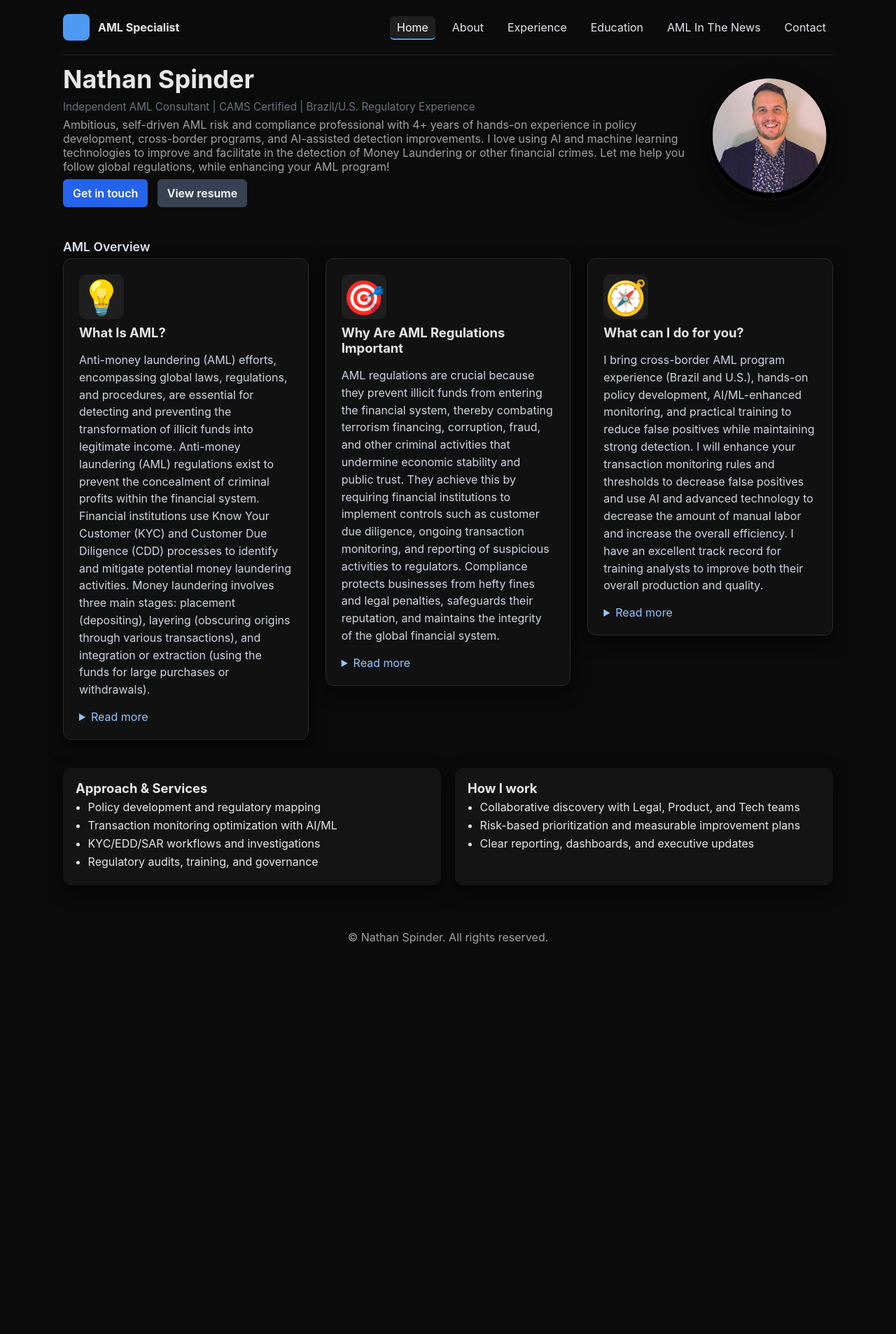
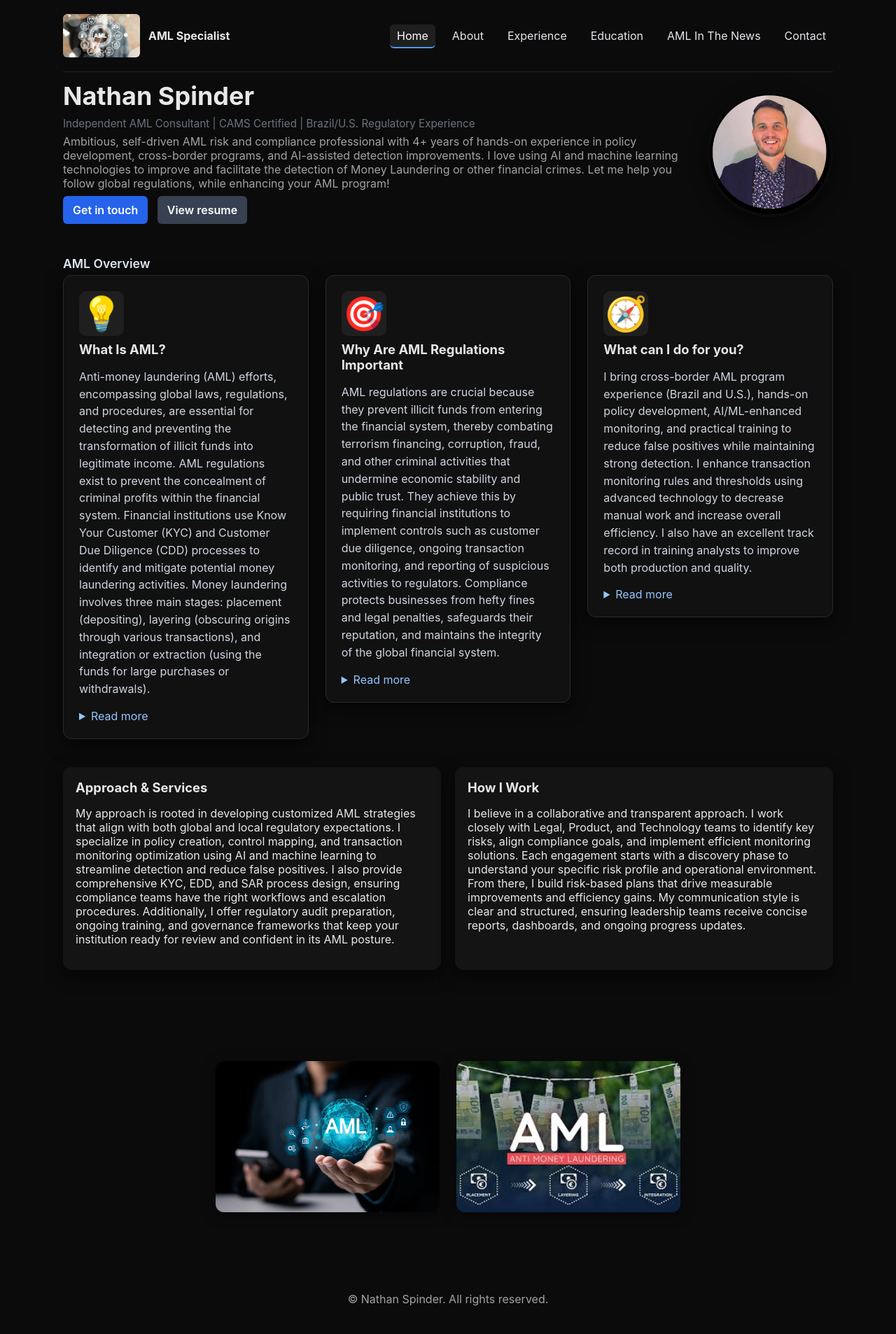
Before and after one commit to nspinder/My_Website, a plain HTML site: page index.html in a window 1280 px wide. Shown: the whole page at 70% size. Before the commit the page ends 1389 px from the top, so only its background shows below. Drawn offline with Linux system fonts and the light colour scheme.

Commit message:
Updates to my web pages

```diff
--- a/assets/css/styles.css
+++ b/assets/css/styles.css
@@ -21,7 +21,6 @@ a:hover { text-decoration: underline; }
 
 header { display: flex; align-items: center; justify-content: space-between; padding: 20px 0; position: sticky; top: 0; background: #0b0b0c; z-index: 10; border-bottom: 1px solid #222; }
 .brand { display: flex; align-items: center; gap: 12px; }
-.brand .logo { width: 38px; height: 38px; border-radius: 8px; background: var(--accent); display: inline-block; }
 nav ul { list-style: none; margin: 0; padding: 0; display: flex; gap: 14px; }
 nav a { padding: 6px 10px; border-radius: 6px; color: #e5e7eb; }
 nav a.active { background: #1f1f1f; color: #fff; border-bottom: 2px solid var(--accent); }
@@ -83,3 +82,32 @@ footer { text-align: center; padding: 24px 0; color: var(--muted); }
   .grid { grid-template-columns: 1fr; }
   .aml-grid { grid-template-columns: 1fr; }
 }
+
+/* --- Custom additions for AML images --- */
+.logo {
+  width: 110px;
+  height: auto;
+  border-radius: 6px;
+  object-fit: contain;
+  display: inline-block;
+}
+
+/* Gallery section for the two AML images */
+.image-gallery {
+  display: flex;
+  justify-content: center;
+  gap: 24px;
+  flex-wrap: wrap;
+  margin: 50px 0;
+}
+
+.gallery-img {
+  width: 320px;
+  border-radius: 12px;
+  box-shadow: 0 4px 20px rgba(0, 0, 0, 0.4);
+  transition: transform 0.3s ease;
+}
+
+.gallery-img:hover {
+  transform: scale(1.03);
+}
--- a/index.html
+++ b/index.html
@@ -9,7 +9,7 @@
 <body>
   <header class="container" role="navigation" aria-label="Main navigation">
     <div class="brand">
-      <span class="logo" aria-label="Site symbol"></span>
+      <img src="assets/AML logo.jpg" alt="AML Logo" class="logo" />
       <strong>AML Specialist</strong>
     </div>
     <nav aria-label="Main navigation">
@@ -32,7 +32,7 @@
           Independent AML Consultant | CAMS Certified | Brazil/U.S. Regulatory Experience
         </p>
         <p style="margin-top:6px;">
-          Ambitious, self-driven AML risk and compliance professional with 4+ years of hands-on experience in policy development, cross-border programs, and AI-assisted detection improvements. I love using AI and machine learning technologies to improve and facilitate in the detection of Money Laundering or other financial crimes. Let me help you follow global regulations, while enhancing your AML program!
+          Ambitious, self-driven AML risk and compliance professional with 4+ years of hands-on experience in policy development, cross-border programs, and AI-assisted detection improvements. I love using AI and machine learning technologies to improve and facilitate the detection of Money Laundering or other financial crimes. Let me help you follow global regulations, while enhancing your AML program!
         </p>
         <p style="margin-top:8px;">
           <a class="btn" href="contact.html" aria-label="Contact me" style="display:inline-block; padding:10px 14px; border-radius:6px; background:#2563eb; color:white; font-weight:600;">Get in touch</a>
@@ -43,7 +43,7 @@
       <img class="profile" src="assets/profile-nathan.jpg" alt="Nathan Spinder profile photo" loading="lazy" />
     </section>
 
-    <!-- Expanded AML Overview -->
+    <!-- AML Overview -->
     <section id="aml-overview" class="aml-overview" aria-label="AML overview">
       <div class="aml-overview-head" style="font-weight:600; color:#e2e8f0;">AML Overview</div>
       <div class="aml-grid" role="list">
@@ -51,7 +51,7 @@
           <div class="aml-thumb" aria-label="Idea icon">💡</div>
           <h3 style="margin:6px 0 6px;">What Is AML?</h3>
           <p>
-            Anti-money laundering (AML) efforts, encompassing global laws, regulations, and procedures, are essential for detecting and preventing the transformation of illicit funds into legitimate income. Anti-money laundering (AML) regulations exist to prevent the concealment of criminal profits within the financial system. Financial institutions use Know Your Customer (KYC) and Customer Due Diligence (CDD) processes to identify and mitigate potential money laundering activities. Money laundering involves three main stages: placement (depositing), layering (obscuring origins through various transactions), and integration or extraction (using the funds for large purchases or withdrawals).
+            Anti-money laundering (AML) efforts, encompassing global laws, regulations, and procedures, are essential for detecting and preventing the transformation of illicit funds into legitimate income. AML regulations exist to prevent the concealment of criminal profits within the financial system. Financial institutions use Know Your Customer (KYC) and Customer Due Diligence (CDD) processes to identify and mitigate potential money laundering activities. Money laundering involves three main stages: placement (depositing), layering (obscuring origins through various transactions), and integration or extraction (using the funds for large purchases or withdrawals).
           </p>
           <details style="margin-top:10px;">
             <summary style="cursor:pointer; color:#93c5fd;">Read more</summary>
@@ -75,7 +75,7 @@
           <div class="aml-thumb" aria-label="Helm icon">🧭</div>
           <h3 style="margin:6px 0 6px;">What can I do for you?</h3>
           <p>
-            I bring cross-border AML program experience (Brazil and U.S.), hands-on policy development, AI/ML-enhanced monitoring, and practical training to reduce false positives while maintaining strong detection. I will enhance your transaction monitoring rules and thresholds to decrease false positives and use AI and advanced technology to decrease the amount of manual labor and increase the overall efficiency. I have an excellent track record for training analysts to improve both their overall production and quality.
+            I bring cross-border AML program experience (Brazil and U.S.), hands-on policy development, AI/ML-enhanced monitoring, and practical training to reduce false positives while maintaining strong detection. I enhance transaction monitoring rules and thresholds using advanced technology to decrease manual work and increase overall efficiency. I also have an excellent track record in training analysts to improve both production and quality.
           </p>
           <details style="margin-top:10px;">
             <summary style="cursor:pointer; color:#93c5fd;">Read more</summary>
@@ -85,25 +85,27 @@
       </div>
     </section>
 
-    <!-- Optional lengthening sections to make the page longer -->
+    <!-- Approach & Services and How I Work (converted to paragraphs) -->
     <section class="grid" aria-label="Additional content" style="padding-top:0;">
       <div class="card">
         <h3>Approach & Services</h3>
-        <ul>
-          <li>Policy development and regulatory mapping</li>
-          <li>Transaction monitoring optimization with AI/ML</li>
-          <li>KYC/EDD/SAR workflows and investigations</li>
-          <li>Regulatory audits, training, and governance</li>
-        </ul>
+        <p>
+          My approach is rooted in developing customized AML strategies that align with both global and local regulatory expectations. I specialize in policy creation, control mapping, and transaction monitoring optimization using AI and machine learning to streamline detection and reduce false positives. I also provide comprehensive KYC, EDD, and SAR process design, ensuring compliance teams have the right workflows and escalation procedures. Additionally, I offer regulatory audit preparation, ongoing training, and governance frameworks that keep your institution ready for review and confident in its AML posture.
+        </p>
       </div>
+
       <div class="card">
-        <h3>How I work</h3>
-        <ul>
-          <li>Collaborative discovery with Legal, Product, and Tech teams</li>
-          <li>Risk-based prioritization and measurable improvement plans</li>
-          <li>Clear reporting, dashboards, and executive updates</li>
-        </ul>
+        <h3>How I Work</h3>
+        <p>
+          I believe in a collaborative and transparent approach. I work closely with Legal, Product, and Technology teams to identify key risks, align compliance goals, and implement efficient monitoring solutions. Each engagement starts with a discovery phase to understand your specific risk profile and operational environment. From there, I build risk-based plans that drive measurable improvements and efficiency gains. My communication style is clear and structured, ensuring leadership teams receive concise reports, dashboards, and ongoing progress updates.
+        </p>
       </div>
+    </section>
+
+    <!-- Image gallery -->
+    <section class="image-gallery" aria-label="AML visuals">
+      <img src="assets/aml-fi.jpg" alt="AML Finance Concept" class="gallery-img" loading="lazy" />
+      <img src="assets/AML.jpg" alt="AML Abstract Illustration" class="gallery-img" loading="lazy" />
     </section>
   </main>
 
```
Also changed, not shown: about.html (+25 -9 lines), aml-news.html (+1 -1 lines), contact.html (+1 -1 lines), education.html (+20 -15 lines), experience.html (+21 -23 lines).
